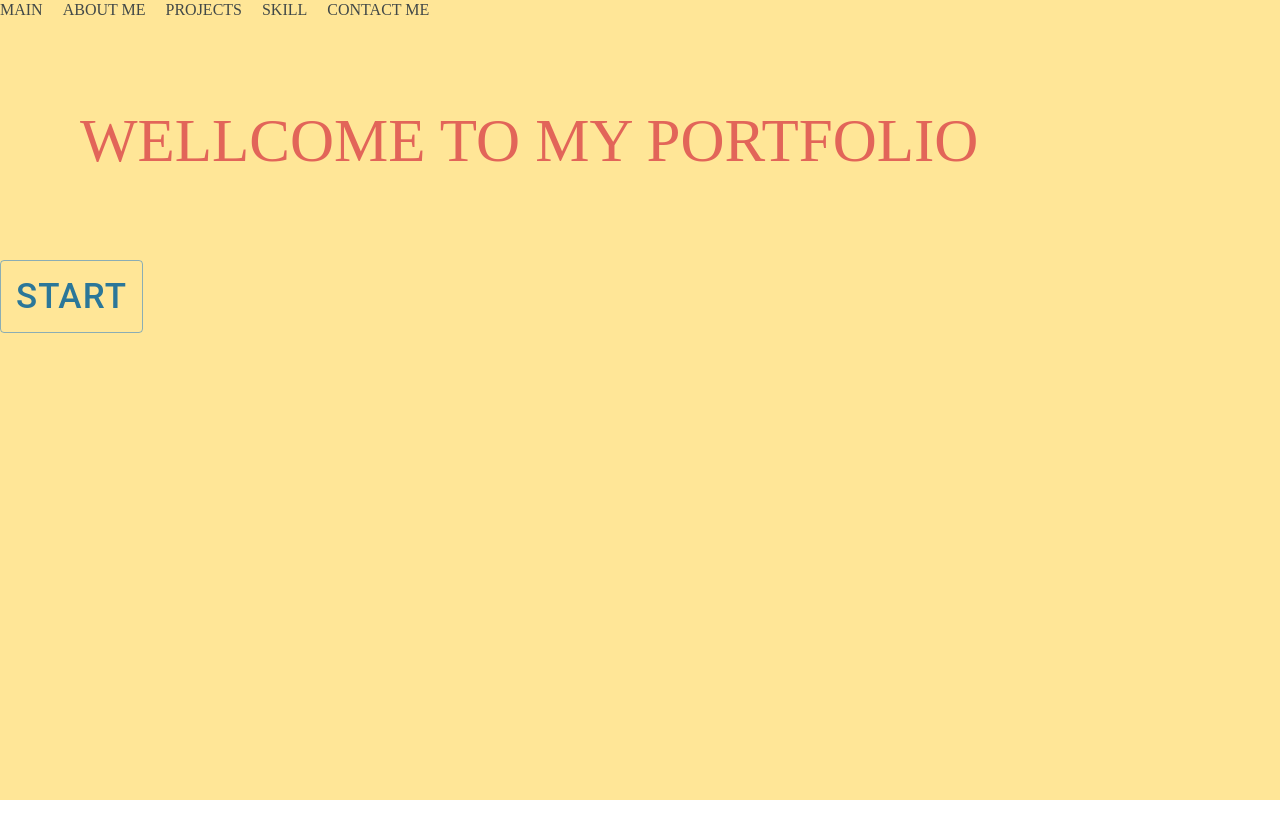
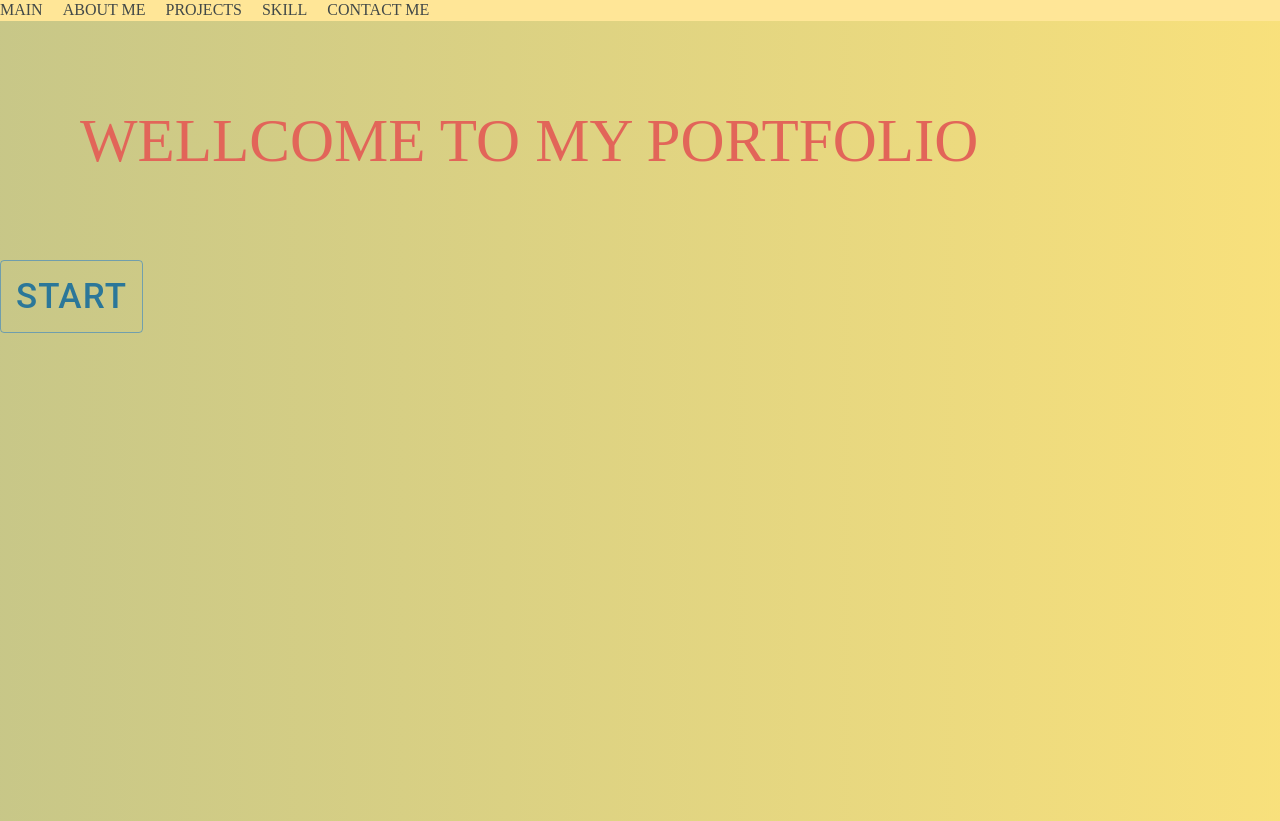
Before and after one commit to Bravetomato/my_portfolio, a React (Create React App) app: page /#/ in a window 1280 px wide. Before the commit the page ends 800 px from the top, so only its background shows below. Built offline with nearby package versions, Linux system fonts and the light colour scheme; a web font is replaced by a local one.

Commit message:
try3-mainpage background gradient

```diff
--- a/src/App.js
+++ b/src/App.js
@@ -12,7 +12,7 @@ function App() {
 
   return (
     <>
-      <header>
+      <header className="opacity: 0">
         <NavLink to="/main" className="cursor-pointer pr-5">MAIN</NavLink>
         <NavLink to="/aboutme" className="cursor-pointer pr-5">ABOUT ME</NavLink>
         <NavLink to="/projects" className="cursor-pointer pr-5">PROJECTS</NavLink>
--- a/src/index.css
+++ b/src/index.css
@@ -34,9 +34,10 @@ html, body, #root {
   background-color: #FFE697;
 }
 
-/* .MainPage {
+/* MainPage backround- gradient */
+.MainPage {
   width: 100wh;
-  height: 90vh;
+  height: 100vh;
   color: #fff;
   background: linear-gradient(to right, #3d7eaa, #ffe47a);
   background-size: 400% 400%;
@@ -79,4 +80,4 @@ background-position: 100% 50%
 100% {
 background-position: 0% 50%
 }
-}  */
+}
--- a/src/pages/MainPage.js
+++ b/src/pages/MainPage.js
@@ -1,18 +1,7 @@
 import { Link } from "react-router-dom";
 import { Button } from "@mui/material";
-import { motion } from "framer-motion";
 
 export default function MainPage() {
-  const bgGradientStyle = {
-    width: "100wh",
-    height: "90vh",
-    color: "#fff",
-    // background: {linear-gradient(to right, #3d7eaa, #ffe47a)};
-    backgroundsize: "400% 400%",
-    // -webkit-animation: Gradient 15s ease infinite;
-    // -moz-animation: Gradient 15s ease infinite;
-    // animation: Gradient 15s ease infinite;
-  }
 
   const mainStyle = {
     color: "#E26559",
@@ -27,11 +16,12 @@ export default function MainPage() {
   }
     return (
       <>
-       <motion.div whileDrag={{ backgroundColor:"#3d7eaa, #ffe47a" }} style={{bgGradientStyle}}/>
+       <div className="MainPage">
         <h2 type="text" style={mainStyle} className="p-20">WELLCOME TO MY PORTFOLIO</h2>
         <Link to="/aboutme">
         <Button variant="outlined" style={nextButtonStyle} className="p-20 ">START</Button>
         </Link>
+       </div>
       </>
     );
    }
```
